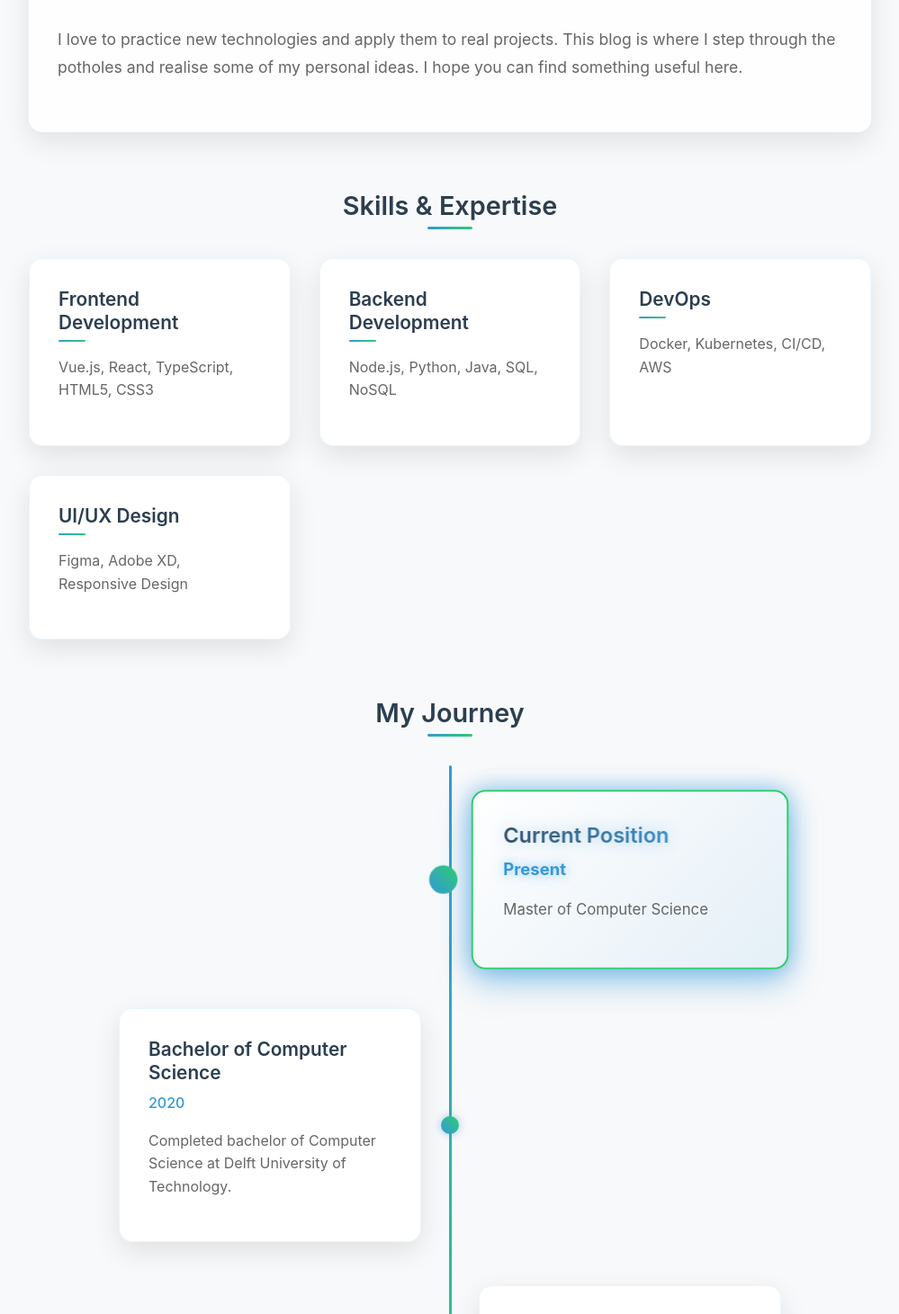
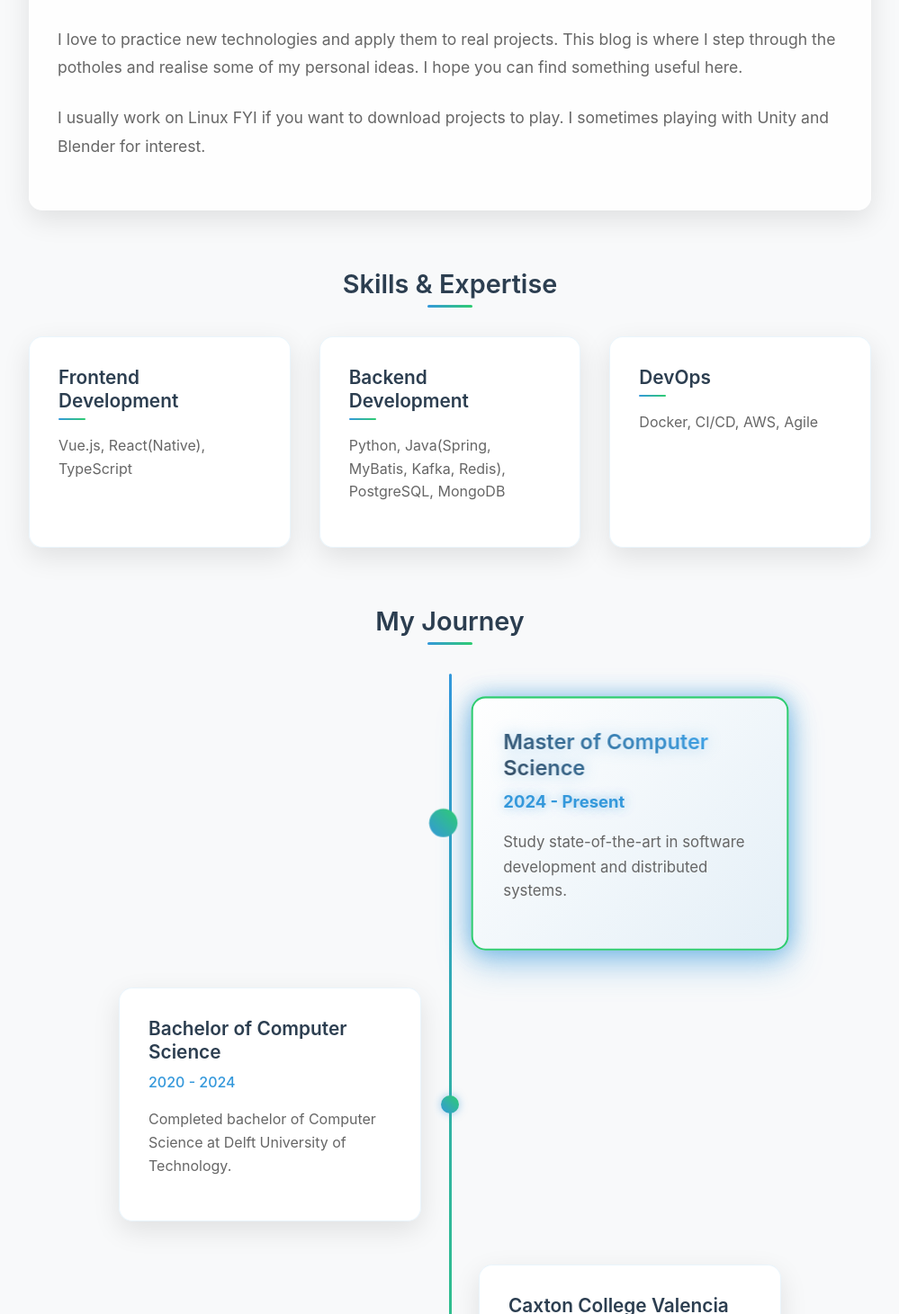
Before and after one commit to Oki3/oki3.github.io, a Vue app: page /about in a window 1280 px wide. Shown: the part 949-2410 px from the top of the page at 90% size, without its empty margins (140-1139 px from the left). Built offline with nearby package versions, Linux system fonts and the light colour scheme.

Commit message:
add hyperlink

```diff
--- a/src/i18n/locales/en.json
+++ b/src/i18n/locales/en.json
@@ -21,7 +21,8 @@
     "story": {
       "title": "My Story",
       "paragraph1": "I'm a rookie developer still exploring career possibilities, and I think creating from 0 to 1 is a lot of fun and fulfilling. Unfortunately, I have many ideas and too little time.",
-      "paragraph2": "I love to practice new technologies and apply them to real projects. This blog is where I step through the potholes and realise some of my personal ideas. I hope you can find something useful here."
+      "paragraph2": "I love to practice new technologies and apply them to real projects. This blog is where I step through the potholes and realise some of my personal ideas. I hope you can find something useful here.",
+      "paragraph3": "I usually work on Linux FYI if you want to download projects to play. I sometimes playing with Unity and Blender for interest."
     },
     "skills": {
       "title": "Skills & Expertise"
@@ -29,9 +30,9 @@
     "journey": {
       "title": "My Journey",
       "master": {
-        "title": "Current Position",
-        "date": "Present",
-        "shortDescription": "Master of Computer Science",
+        "title": "Master of Computer Science",
+        "date": "2024 - Present",
+        "shortDescription": "Study state-of-the-art in software development and distributed systems.",
         "description": "Currently pursuing a Master's degree in Computer Science at Delft University of Technology.",
         "focus": "Current focus:",
         "focus1": "Learning cutting-edge technologies (AIGC, LLM, Automation, etc.)",
@@ -40,7 +41,7 @@
       },
       "bachelor": {
         "title": "Bachelor of Computer Science",
-        "date": "2020",
+        "date": "2020 - 2024",
         "shortDescription": "Completed bachelor of Computer Science at Delft University of Technology.",
         "description": "Pursued advanced studies in web development to enhance my skills.",
         "achievements": "Achievements:",
@@ -49,8 +50,8 @@
         "achievement3": "Researched software architecture patterns, design patterns, databases, algorithms and data structures, computer networking, etc."
       },
       "start": {
-        "title": "Started Programming Journey",
-        "date": "2015",
+        "title": "Caxton College Valencia",
+        "date": "2015 - 2020",
         "shortDescription": "Completed A-Level with A* in Maths, A in Further Maths, and A in Physics.",
         "description": "My interest in programming began with low-code platforms in middle school and programming robotics with GUI.",
         "milestones": "Key milestones:",
--- a/src/i18n/locales/zh-CN.json
+++ b/src/i18n/locales/zh-CN.json
@@ -21,7 +21,8 @@
     "story": {
       "title": "我的故事",
       "paragraph1": "我是一名仍在探索职业可能性的菜鸟开发，我认为从0到1的创造是很一件既有趣又有成就感的事情。只可惜想法太多，时间太少。",
-      "paragraph2": "我喜欢实践新技术，并将其应用到实际项目中。这个博客是我踩坑和实现一些个人想法的地方。希望可以对你有帮助。"
+      "paragraph2": "我喜欢实践新技术，并将其应用到实际项目中。这个博客是我踩坑和实现一些个人想法的地方。希望可以对你有帮助。",
+      "paragraph3": "我通常在Linux上进行开发，因此下载项目需要一些小黑屏基础。我有时也会用Unity和Blender实现一下不知何时可以落地的独立游戏。"
     },
     "skills": {
       "title": "技能与专长"
@@ -29,9 +30,9 @@
     "journey": {
       "title": "我的历程",
       "master": {
-        "title": "当前职位",
-        "date": "至今",
-        "shortDescription": "计算机科学 硕士",
+        "title": "计算机科学 硕士",
+        "date": "2024 - 现在",
+        "shortDescription": "深入研究软件开发及分布式系统。",
         "description": "在代尔夫特理工大学攻读计算机科学硕士学位。",
         "focus": "当前重点：",
         "focus1": "学习前沿技术（AIGC、LLM、自动化等）",
@@ -49,9 +50,9 @@
         "achievement3": "研究软件架构模式、设计模式、数据库、算法和数据结构、计算机网络等"
       },
       "start": {
-        "title": "开始编程之旅",
-        "date": "2015",
-        "shortDescription": "初中",
+        "title": "Caxton College Valencia",
+        "date": "2015 - 2020",
+        "shortDescription": "A-Level 数学A*，物理、进阶数学A",
         "description": "编程兴趣始于在中学接触的低代码平台，以及使用GUI对robotics进行组装与编程。",
         "milestones": "关键里程碑：",
         "milestone1": "完成在线Web开发课程",
--- a/src/views/About.vue
+++ b/src/views/About.vue
@@ -12,8 +12,8 @@
           <h2>{{ $t('about.author.name') }}</h2>
           <p class="title">{{ $t('about.profile.title') }}</p>
           <div class="social-links">
-            <a href="#" class="social-link">{{ $t('about.profile.github') }}</a>
-            <a href="#" class="social-link">{{ $t('about.profile.linkedin') }}</a>
+            <a href="https://github.com/Oki3" target="_blank" rel="noopener" class="social-link">{{ $t('about.profile.github') }}</a>
+            <a href="https://www.linkedin.com/in/weicheng-h-15b84121b/" target="_blank" rel="noopener" class="social-link">{{ $t('about.profile.linkedin') }}</a>
             <a href="#" class="social-link">{{ $t('about.profile.twitter') }}</a>
           </div>
         </div>
@@ -23,6 +23,7 @@
         <h3>{{ $t('about.story.title') }}</h3>
         <p>{{ $t('about.story.paragraph1') }}</p>
         <p>{{ $t('about.story.paragraph2') }}</p>
+        <p>{{ $t('about.story.paragraph3') }}</p>
       </div>
 
       <div class="skills-section">
@@ -93,20 +94,16 @@ export default defineComponent({
       skills: [
         {
           name: 'Frontend Development',
-          description: 'Vue.js, React, TypeScript, HTML5, CSS3'
+          description: 'Vue.js, React(Native), TypeScript'
         },
         {
           name: 'Backend Development',
-          description: 'Node.js, Python, Java, SQL, NoSQL'
+          description: 'Python, Java(Spring, MyBatis, Kafka, Redis), PostgreSQL, MongoDB'
         },
         {
           name: 'DevOps',
-          description: 'Docker, Kubernetes, CI/CD, AWS'
+          description: 'Docker, CI/CD, AWS, Agile',
         },
-        {
-          name: 'UI/UX Design',
-          description: 'Figma, Adobe XD, Responsive Design'
-        }
       ] as Skill[],
       selectedEntry: null as TimelineEntry | null
     }
```
